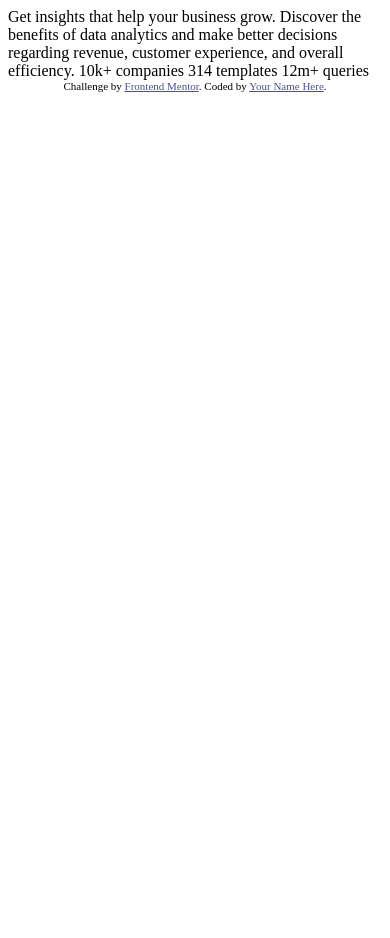
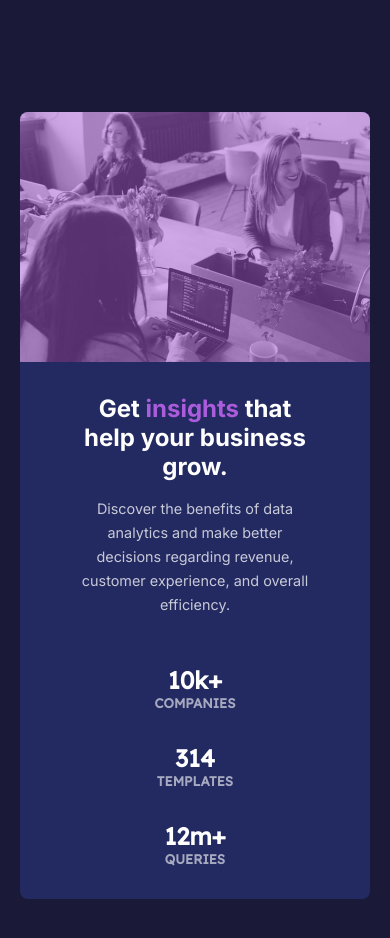
Before and after one commit to JeremyPaymal/Stats-Preview-Card, a plain HTML site: page index.html in a window 390 px wide. Before the commit the page ends 844 px from the top, so only its background shows below. Drawn offline with Linux system fonts and the light colour scheme.

Commit message:
Last Update

```diff
--- a/index.html
+++ b/index.html
@@ -1,33 +1,53 @@
 <!DOCTYPE html>
 <html lang="en">
-<head>
-  <meta charset="UTF-8">
-  <meta name="viewport" content="width=device-width, initial-scale=1.0"> <!-- displays site properly based on user's device -->
+  <head>
+    <meta charset="UTF-8" />
+    <meta name="viewport" content="width=device-width, initial-scale=1.0" />
+    <!-- displays site properly based on user's device -->
 
-  <link rel="icon" type="image/png" sizes="32x32" href="./images/favicon-32x32.png">
+    <link
+      rel="icon"
+      type="image/png"
+      sizes="32x32"
+      href="./images/favicon-32x32.png"
+    />
 
-  <title>Frontend Mentor | Stats preview card component</title>
+    <link rel="stylesheet" href="style.css">
 
-  <!-- Feel free to remove these styles or customise in your own stylesheet 👍 -->
-  <style>
-    .attribution { font-size: 11px; text-align: center; }
-    .attribution a { color: hsl(228, 45%, 44%); }
-  </style>
-</head>
-<body>
+    <title>Frontend Mentor | Stats preview card component</title>
 
-  Get insights that help your business grow.
-
-  Discover the benefits of data analytics and make better decisions regarding revenue, customer
-  experience, and overall efficiency.
-
-  10k+ companies
-  314 templates
-  12m+ queries
-
-  <div class="attribution">
-    Challenge by <a href="https://www.frontendmentor.io?ref=challenge" target="_blank">Frontend Mentor</a>.
-    Coded by <a href="#">Your Name Here</a>.
-  </div>
-</body>
+  </head>
+  <body>
+    <main>
+      <div class="main__container">
+        <div class="main__img--container--mobile">
+          <div class="main__img--card--mobile"></div>
+        </div>
+        <div class="main__content">
+          <h1>Get <span>insights</span> that help your business grow.</h1>
+          <p>
+            Discover the benefits of data analytics and make better decisions
+            regarding revenue, customer experience, and overall efficiency.
+          </p>
+          <div class="main__content-stats">
+            <article>
+              <h2>10k+</h2>
+              <h5>companies</h5>
+            </article>
+            <article>
+              <h2>314</h2>
+              <h5>templates</h5>
+            </article>
+            <article>
+              <h2>12m+</h2>
+              <h5>queries</h5>
+            </article>
+          </div>
+        </div>
+        <div class="main__img--container">
+          <div class="main__img--card"></div>
+        </div>
+      </div>
+    </main>
+  </body>
 </html>
--- /dev/null
+++ b/style.css
@@ -0,0 +1,200 @@
+@import url("https://fonts.googleapis.com/css2?family=Inter:wght@400;700&display=swap");
+@import url("https://fonts.googleapis.com/css2?family=Lexend+Deca&display=swap");
+
+:root {
+  --main-bg: #232a61;
+  --card-bg: #1b1938;
+  --accent: #aa5cdb;
+  --heading: #ffffff;
+  --main-p: rgba(255, 255, 255, 0.75);
+  --stats-heading: rgba(255, 255, 255, 0.6);
+  --font-text: "Inter", sans-serif;
+  --font-about: "Lexend Deca", sans-serif;
+}
+
+* {
+  margin: 0;
+  padding: 0;
+  box-sizing: border-box;
+  border-style: none;
+  text-decoration: none;
+}
+
+body {
+  background-color: var(--card-bg);
+}
+
+main {
+  background-color: var(--main-bg);
+  margin: 7rem auto;
+  max-width: 900px;
+  border-radius: 0.5rem;
+}
+
+.main__img--container--mobile,
+.main__img--card--mobile {
+  display: none;
+}
+
+.main__container {
+  display: grid;
+  grid-template-columns: 1fr 1fr;
+  align-items: center;
+  justify-content: center;
+  margin: 0 auto;
+  height: min-content;
+  z-index: 1;
+  width: 100%;
+  max-width: 1200px;
+}
+
+.main__content {
+  padding: 0 3rem;
+}
+
+.main__content h1,
+.main__content p {
+  font-family: var(--font-text);
+}
+
+.main__content h1 {
+  font-size: 2rem;
+  color: var(--heading);
+}
+
+.main__content p {
+  padding-top: 1rem;
+  font-size: 0.9rem;
+  color: var(--main-p);
+  line-height: 1.5rem;
+}
+
+span {
+  color: var(--accent);
+}
+
+.main__content-stats {
+  font-family: var(--font-about);
+  display: flex;
+  text-align: left;
+  align-items: flex-start;
+  justify-content: left;
+  margin-top: 3rem;
+}
+
+.main__content-stats article {
+  margin-right: 3rem;
+}
+
+.main__content-stats h5 {
+  text-transform: uppercase;
+  color: var(--stats-heading);
+}
+.main__content-stats h2 {
+  color: var(--heading);
+}
+
+.main__img--container {
+  text-align: center;
+  background: var(--accent);
+  border-radius: 0 0.5rem 0.5rem 0;
+}
+
+.main__img--card {
+  height: 340px;
+  width: 100%;
+  justify-content: center;
+  background-image: url(./images/image-header-desktop.jpg);
+  background-size: 100%;
+  background-repeat: no-repeat;
+  border-radius: 0 0.5rem 0.5rem 0;
+  opacity: 0.4;
+}
+
+
+@media screen and (min-width: 1350px){
+  main{
+    margin: 17rem auto;
+  }
+}
+
+
+@media screen and (max-width: 1100px) {
+  main {
+    max-width: 400px;
+  }
+  .main__container {
+    display: grid;
+    grid-template-columns: 1fr;
+    align-items: center;
+    justify-content: center;
+    width: 50%;
+    height: 100%;
+    margin: 0 auto;
+  }
+
+  .main__img--container {
+    display: none;
+  }
+
+  .main__img--container--mobile {
+    display: block;
+    background: #aa5cdb;
+    border-radius: 0.5rem 0.5rem 0 0;
+  }
+
+  .main__img--card--mobile {
+    display: flex;
+    background-image: url(./images/image-header-mobile.jpg);
+    height: 290px;
+    width:400px;
+    background-size: 100%;
+    border-radius: 0.5rem 0.5rem 0 0;
+    opacity: 0.5;
+
+  }
+
+  .main__content{
+    margin-top: 2rem;
+    padding: 0;
+    text-align: center;
+  }
+
+  .main__content h1{
+    font-size: 1.5rem;
+  }
+
+  .main__content p{
+    margin: 0 2rem;
+  }
+
+  .main__content-stats{
+    display: flex;
+    flex-direction: column;
+    text-align: center;
+    align-items: center;
+    gap: 2rem;
+    margin-bottom: 2rem;
+  }
+
+  .main__content-stats article{
+    margin-right: 0;
+  }
+}
+
+
+@media screen and (max-width: 480px){
+
+  main {
+    max-width: 350px;
+  }
+
+    .main__img--card--mobile{
+      width: 350px;
+      height: 250px;
+    }
+
+    .main__content h1, .main__content p{
+      margin: 0 3.5rem;
+    }
+}
```
